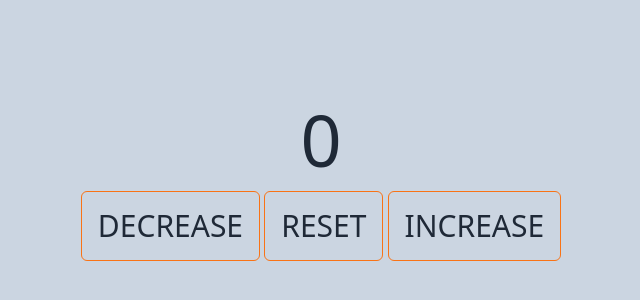
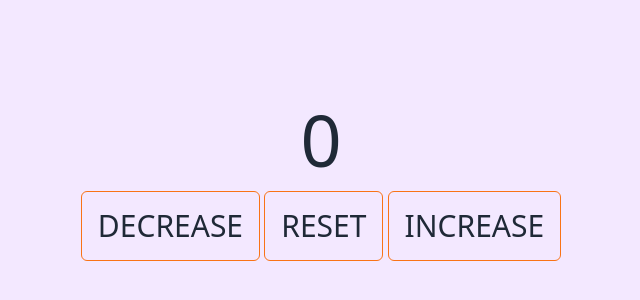
Before and after one commit to sakibiq/Counter, a plain HTML site: page index.html in a window 1280 px wide. Shown: the part 218-518 px from the top of the page, without its empty margins (319-959 px from the left). Drawn offline with nearby package versions, Linux system fonts and the light colour scheme.

Commit message:
bg change

```diff
--- a/index.html
+++ b/index.html
@@ -11,7 +11,7 @@
     />
     <script src="https://cdn.tailwindcss.com"></script>
   </head>
-  <body class="bg-slate-300 w-full h-screen">
+  <body class="bg-purple-100 w-full h-screen">
     <main class="flex flex-col justify-center items-center h-screen">
       <div class="text-center">
         <p id="value" class="text-7xl mb-4">0</p>
```
